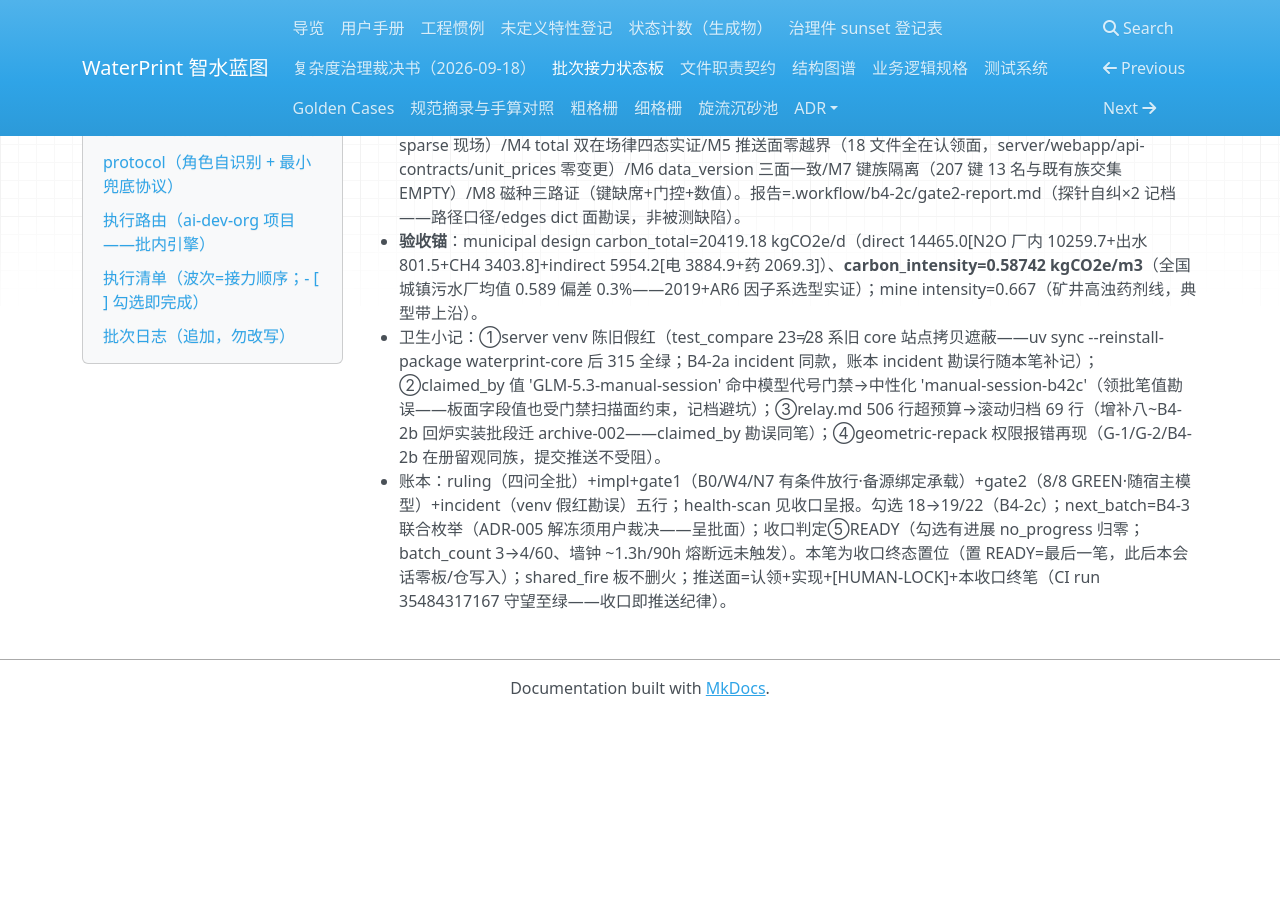
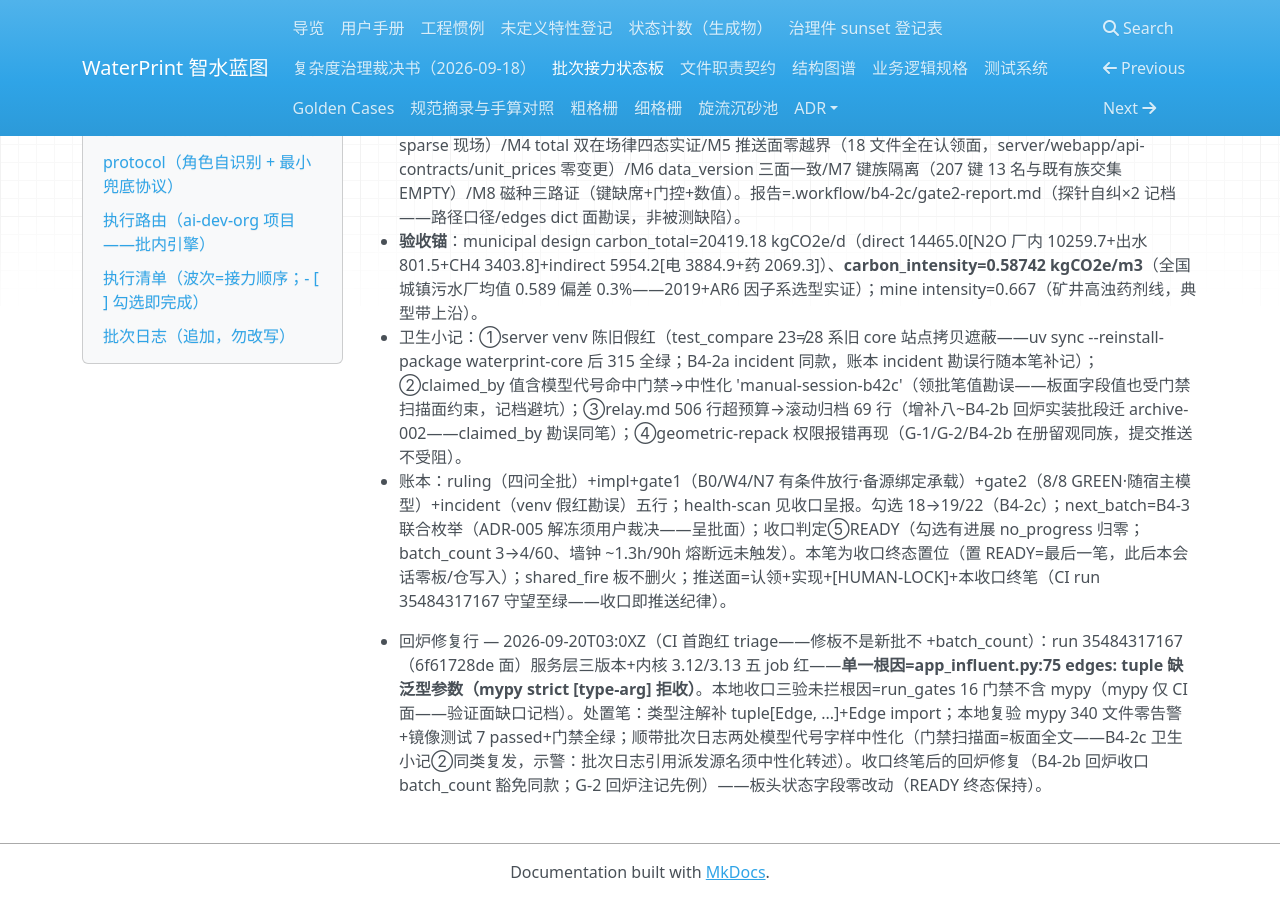
Before and after one commit to yyx20040712/waterprint, an MkDocs documentation site: the page built from docs/handoff/relay.md, in a window 1280 px wide and 900 px high, scrolled down 13676 px. Built offline with MkDocs 1.6.1, drawn with Linux system fonts in a browser that asks for light colours; nearby versions of some CDN libraries; before the commit the page ends 14392 px from its top, so only the background shows below that; some of the changed text lies outside the part shown.

Commit message:
B4-2c 处置笔（CI 首跑红 triage）：app_influent.py:75 类型注解补泛型参数 tuple[Edge, ...]（mypy strict [type-arg]——run 35484317167 五 job 红单一根因；本地收口三验未拦根因=run_gates 门禁不含 mypy 的验证面缺口，记档）+批次日志两处模型代号字样中性化（门禁扫描面=板面全文）+回炉修复行（修板不是新批）。本地复验：mypy 340 零告警+test_app_influent 7 passed+16 门禁全绿+board 机检 0 fail

```diff
--- a/docs/handoff/relay.md
+++ b/docs/handoff/relay.md
@@ -438,9 +438,11 @@
 
 ### batch B4-2c — 2026-09-20T01:23Z~02:4XZ（手动会话主控直跑：碳核算本体全链收官——三段通道+呈批+实装+双门+锁面一体）
 - 认领 token manual-B4-2c-20260920T0123-m2c8（无火态手动路径=当前唯一路径——认领笔 293c74da9 领批即推送；写前回读 claim=- 零占用）。
-- **三段通道设计链**：调研档（.workflow/b4-2c/research.md——十因子六来源+IPCC 版本敏感性+量级锚）→拟定者设计书（drafter-brief.md 自包含任务书+drafter-output.md——kimi-backup 备源承载，推荐 A 案+B 案全文备援）→门一隔离审（ops-gate1-k2 备源绑定——B0/W4/N7 **有条件放行**：W1~W4 全在 B 案锁面计数面，A 案即实装路径无阻断）→主控终裁（master-ruling.md——**C1 闭卷改判**：inlet 进水声明实证在仓[design/nodes/inlet 六指标+q_avg_daily=0.4023229167 m3/s×86400=34760.46 与案名精确吻合]+真值锚重算 0.587 kgCO2e/m3 与全国均值 0.589 偏差 0.3%——裁决书原文点名吨水指标，**推荐改判 B 案**；C2 出水 TN 键名='TN' 闭卷；W1~W4/N1~N7 处置表勘正在案）→**呈批四问 R-B42c-1~4 全批**（用户 2026-09-20：①B 案全口径②2019 Refinement+AR6③全套计算口径[total 双在场律/范围三纳入/磁种不立键注释留位/44/28 与 1e-3 键化]④锁面笔授权——账本 ruling 行在档；B4-2a 流程改进兑现=设计段前移呈批，批准后实装免重审）。
+- **三段通道设计链**：调研档（.workflow/b4-2c/research.md——十因子六来源+IPCC 版本敏感性+量级锚）→拟定者设计书（drafter-brief.md 自包含任务书+drafter-output.md——外部派发器备源承载，推荐 A 案+B 案全文备援）→门一隔离审（门一隔离审备源绑定——B0/W4/N7 **有条件放行**：W1~W4 全在 B 案锁面计数面，A 案即实装路径无阻断）→主控终裁（master-ruling.md——**C1 闭卷改判**：inlet 进水声明实证在仓[design/nodes/inlet 六指标+q_avg_daily=0.4023229167 m3/s×86400=34760.46 与案名精确吻合]+真值锚重算 0.587 kgCO2e/m3 与全国均值 0.589 偏差 0.3%——裁决书原文点名吨水指标，**推荐改判 B 案**；C2 出水 TN 键名='TN' 闭卷；W1~W4/N1~N7 处置表勘正在案）→**呈批四问 R-B42c-1~4 全批**（用户 2026-09-20：①B 案全口径②2019 Refinement+AR6③全套计算口径[total 双在场律/范围三纳入/磁种不立键注释留位/44/28 与 1e-3 键化]④锁面笔授权——账本 ruling 行在档；B4-2a 流程改进兑现=设计段前移呈批，批准后实装免重审）。
 - **回炉实装 S1~S7**（实现笔 d61a3661f+[HUMAN-LOCK] 锁面笔 6f61728de）：S1 file-contracts 双件登记（app_influent 第七例/app_carbon 第八例）+S2 factors +12 键（factor.carbon 11[grid_co2 0.5366/n2o_ef_plant 0.016/n2o_ef_effluent 0.005/ch4_b0 0.6/ch4_mcf 0.03/gwp 27.2+273/pac 1.764/pam 4.76/molar 1.5714286/conv 0.001]+factor.influent.s_per_d 86400；磁种 YAML 注释留位）+manifest 1.4.0→1.5.0（536→548 实数）+S3 双投影件（app_influent.py IF1~IF4——进水声明节点识别=无入边且 outflows 含 q_avg_daily[municipal inlet/mine_water_input 双案实证]；app_carbon.py C-F1~F9——三范围九式+total 双在场律+intensity Q>0 守卫）+S4 app.py 注入链两处（490 行墙内）+S5 锁面工序（解锁 304→golden 四案 effluent 增 207 键[municipal 5×13/loop 5×11/recycle 5×13/mine 2×11]实测重录+serialize 双锚[542906/6320291/546907/109848B]+data_version 串 1.5.0+m3 seed 七步锚+snapshots 3 哈希+test_app_carbon.py T1~T7+test_app_influent.py 7 用例[14 passed]+lock_tests 全根重锁 **304→306**[草稿器预检新增恰 2+哈希变 5]+gen_status 重入库[coefficients 1.5.0+锁面 306 零漂移]）+S6 收口三验（run_gates 16 门禁全绿[trust_root 随 [HUMAN-LOCK] 归绿]+core 全量 **1476 passed** 零 fail+server **315 passed**）+S7 锚表复核 **10/10 PASS**（相对差 8.6e-6~8.6e-4 全在两位舍入差带；intensity=0.58742138980596）。
 - **门二实证**（ops-probe 随宿主模型——独立复算矩阵）：**8/8 GREEN**——M1 独立算术复算 municipal 13 键逐位全等（rel=0）+mine 11 键最大 3.2e-16（含磁种恒跳数值证：dose_seed 1095.9 在场而 chemicals=pac+pam 精确和）/M2 serialize 四案字节级跨进程全等/M3 sparse 三态（FilterView 真包因子屏蔽+loop/mine 真案 sparse 现场）/M4 total 双在场律四态实证/M5 推送面零越界（18 文件全在认领面，server/webapp/api-contracts/unit_prices 零变更）/M6 data_version 三面一致/M7 键族隔离（207 键 13 名与既有族交集 EMPTY）/M8 磁种三路证（键缺席+门控+数值）。报告=.workflow/b4-2c/gate2-report.md（探针自纠×2 记档——路径口径/edges dict 面勘误，非被测缺陷）。
 - **验收锚**：municipal design carbon_total=20419.18 kgCO2e/d（direct 14465.0[N2O 厂内 10259.7+出水 801.5+CH4 3403.8]+indirect 5954.2[电 3884.9+药 2069.3]）、**carbon_intensity=0.58742 kgCO2e/m3**（全国城镇污水厂均值 0.589 偏差 0.3%——2019+AR6 因子系选型实证）；mine intensity=0.667（矿井高浊药剂线，典型带上沿）。
-- 卫生小记：①server venv 陈旧假红（test_compare 23≠28 系旧 core 站点拷贝遮蔽——uv sync --reinstall-package waterprint-core 后 315 全绿；B4-2a incident 同款，账本 incident 勘误行随本笔补记）；②claimed_by 值 'GLM-5.3-manual-session' 命中模型代号门禁→中性化 'manual-session-b42c'（领批笔值勘误——板面字段值也受门禁扫描面约束，记档避坑）；③relay.md 506 行超预算→滚动归档 69 行（增补八~B4-2b 回炉实装批段迁 archive-002——claimed_by 勘误同笔）；④geometric-repack 权限报错再现（G-1/G-2/B4-2b 在册留观同族，提交推送不受阻）。
+- 卫生小记：①server venv 陈旧假红（test_compare 23≠28 系旧 core 站点拷贝遮蔽——uv sync --reinstall-package waterprint-core 后 315 全绿；B4-2a incident 同款，账本 incident 勘误行随本笔补记）；②claimed_by 值含模型代号命中门禁→中性化 'manual-session-b42c'（领批笔值勘误——板面字段值也受门禁扫描面约束，记档避坑）；③relay.md 506 行超预算→滚动归档 69 行（增补八~B4-2b 回炉实装批段迁 archive-002——claimed_by 勘误同笔）；④geometric-repack 权限报错再现（G-1/G-2/B4-2b 在册留观同族，提交推送不受阻）。
 - 账本：ruling（四问全批）+impl+gate1（B0/W4/N7 有条件放行·备源绑定承载）+gate2（8/8 GREEN·随宿主模型）+incident（venv 假红勘误）五行；health-scan 见收口呈报。勾选 18→19/22（B4-2c）；next_batch=B4-3 联合枚举（ADR-005 解冻须用户裁决——呈批面）；收口判定⑤READY（勾选有进展 no_progress 归零；batch_count 3→4/60、墙钟 ~1.3h/90h 熔断远未触发）。本笔为收口终态置位（置 READY=最后一笔，此后本会话零板/仓写入）；shared_fire 板不删火；推送面=认领+实现+[HUMAN-LOCK]+本收口终笔（CI run 35484317167 守望至绿——收口即推送纪律）。
+
+- 回炉修复行 — 2026-09-20T03:0XZ（CI 首跑红 triage——修板不是新批不 +batch_count）：run 35484317167（6f61728de 面）服务层三版本+内核 3.12/3.13 五 job 红——**单一根因=app_influent.py:75 edges: tuple 缺泛型参数（mypy strict [type-arg] 拒收）**。本地收口三验未拦根因=run_gates 16 门禁不含 mypy（mypy 仅 CI 面——验证面缺口记档）。处置笔：类型注解补 tuple[Edge, ...]+Edge import；本地复验 mypy 340 文件零告警+镜像测试 7 passed+门禁全绿；顺带批次日志两处模型代号字样中性化（门禁扫描面=板面全文——B4-2c 卫生小记②同类复发，示警：批次日志引用派发源名须中性化转述）。收口终笔后的回炉修复（B4-2b 回炉收口 batch_count 豁免同款；G-2 回炉注记先例）——板头状态字段零改动（READY 终态保持）。
```
Also changed, not shown: 1 other file.
